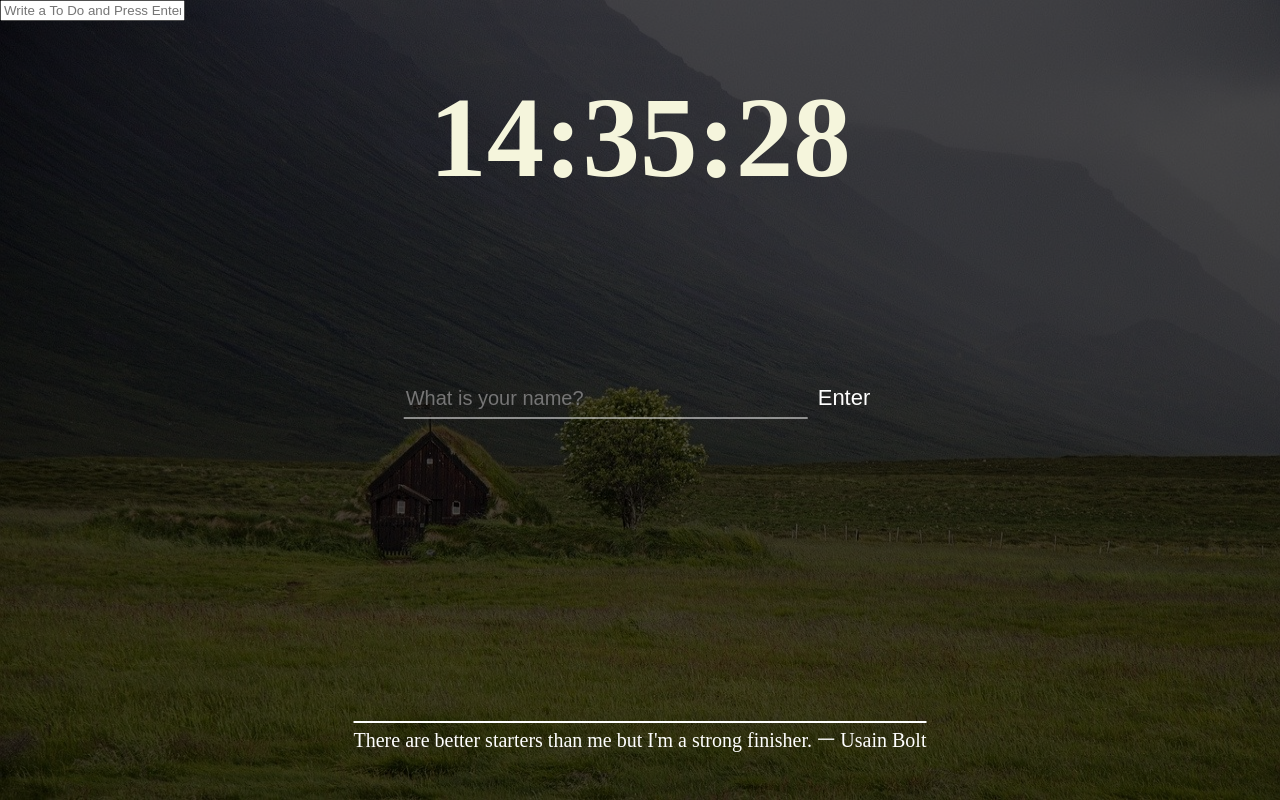
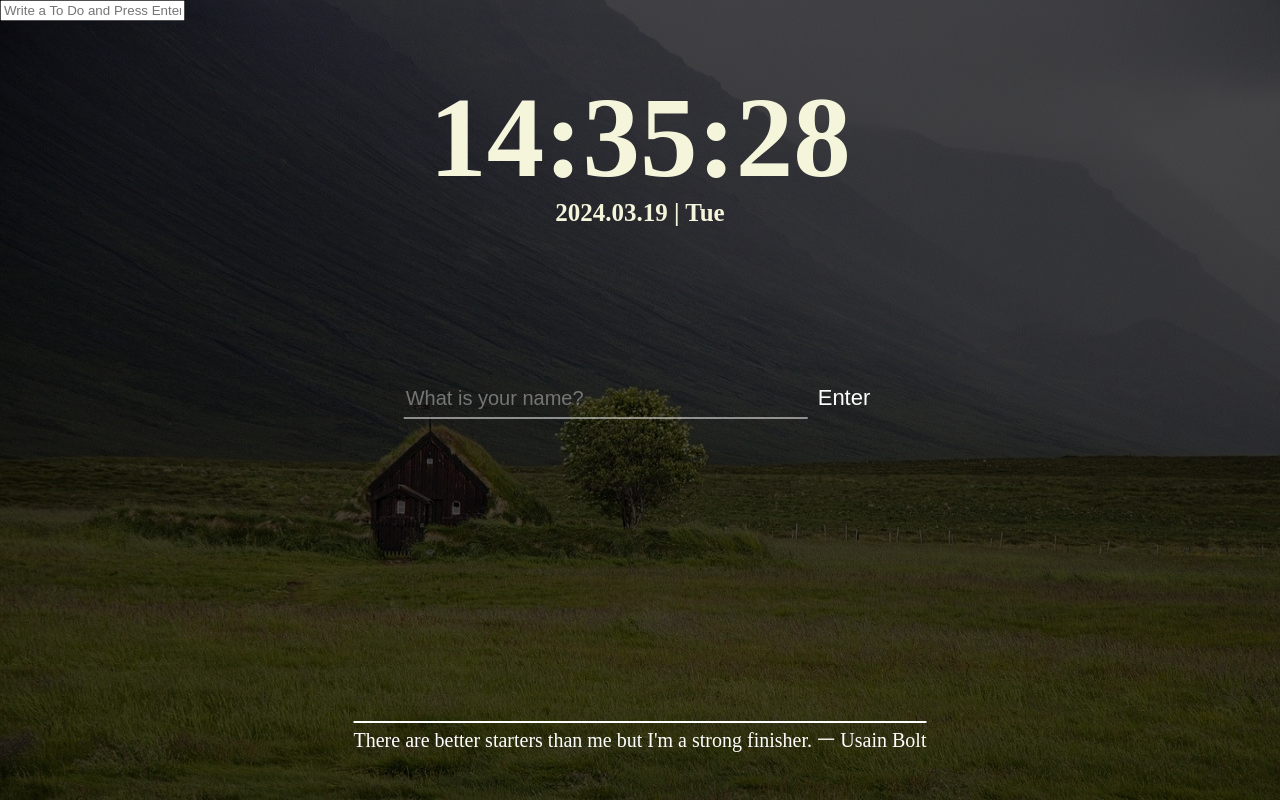
Before and after one commit to songyc04/momentum-clonecoding, a plain HTML site: page index.html in a window 1280 px wide. Drawn offline with Linux system fonts and the light colour scheme.

Commit message:
Add: Current Day

```diff
--- a/css/style.css
+++ b/css/style.css
@@ -55,13 +55,25 @@ body {
   transform: translate(-50%);
 }
 
-#clock {
-  color: beige;
-  font-size: 115px;
+#date-container {
   position: fixed;
   top: 10%;
   left: 50%;
   transform: translate(-50%);
+}
+
+#clock {
+  color: beige;
+  font-size: 115px;
+}
+
+#date {
+  color: beige;
+
+  font-size: 25px;
+  text-align: center;
+
+  margin-top: 5px;
 }
 
 #quotes {
--- a/index.html
+++ b/index.html
@@ -14,8 +14,11 @@
       <input required maxlength="15" type="text" placeholder="What is your name?" />
       <button>Enter</button>
     </form>
-    <!-- clock -->
-    <h2 id="clock"></h2>
+    <!-- clock&date -->
+    <div id="date-container">
+      <h2 id="clock"></h2>
+      <h4 id="date"></h4>
+    </div>
     <!-- greet to the user -->
     <h1 id="greeting" class="hidden"></h1>
     <!-- todo list -->
--- a/js/clock.js
+++ b/js/clock.js
@@ -1,12 +1,44 @@
 const clock = document.querySelector("#clock");
+const date = document.querySelector("#date");
+
+const getDate = () => {
+  const dayDict = {
+    0: "Sun",
+    1: "Mon",
+    2: "Tue",
+    3: "Wed",
+    4: "Thu",
+    5: "Fri",
+    6: "Sat"
+  };
+
+  const currentDay = new Date();
+
+  const year = String(currentDay.getFullYear());
+  const month = String(currentDay.getMonth() + 1).padStart(2, "0");
+  const day = String(currentDay.getDate());
+  let weekDay = currentDay.getDay();
+  const len = Object.keys(dayDict).length;
+
+  for (let i = 0; i < len; i++) {
+    if (i === weekDay) {
+      weekDay = dayDict[i];
+      break;
+    }
+  }
+
+  date.innerText = `${year}.${month}.${day} | ${weekDay}`
+};
 
 const getClock = () => {
-  const date = new Date();
-  const hours = String(date.getHours()).padStart(2, "0");     // padStart() function is only available for String type
-  const minutes = String(date.getMinutes()).padStart(2, "0");
-  const seconds = String(date.getSeconds()).padStart(2, "0");
+  const currentDay = new Date();
+  const hours = String(currentDay.getHours()).padStart(2, "0");     // padStart() function is only available for String type
+  const minutes = String(currentDay.getMinutes()).padStart(2, "0");
+  const seconds = String(currentDay.getSeconds()).padStart(2, "0");
   clock.innerText = `${hours}:${minutes}:${seconds}`;
 };
 
 getClock();
+getDate();
 setInterval(getClock, 1000);
+setInterval(getDate, 1000);
--- a/js/weather.js
+++ b/js/weather.js
@@ -18,7 +18,7 @@ const onGeoOk = (position) => {
   fetch(url)
     .then((res) => res.json())
     .then((data) => {
-      console.log(data);
+      // console.log(data);
       city.innerText = data.name;
       temperature.innerText = `${data.main.temp}°C`;
       const weather = data.weather[0].main;
@@ -28,7 +28,7 @@ const onGeoOk = (position) => {
       } else if (weather === "Clouds") {
         weatherImg.src = `img/${weather}.png`;
       } else if (weather === "Rain") {
-        weatherImg.src = `img/${weatherImgs[2]}`;
+        weatherImg.src = `img/${weather}.png`;
       } else {
         weatherImg.src = `img/${weatherImgs[3]}`;
       }
```
Also changed, not shown: img/Rain.png (renamed from img/Rainy.png).
